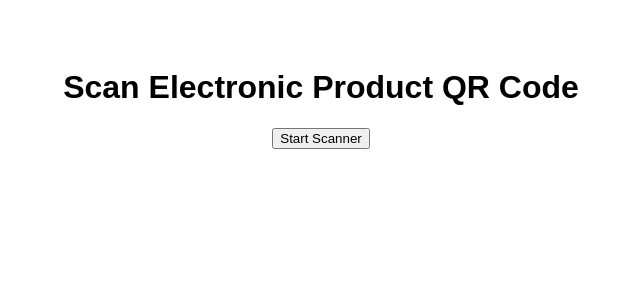
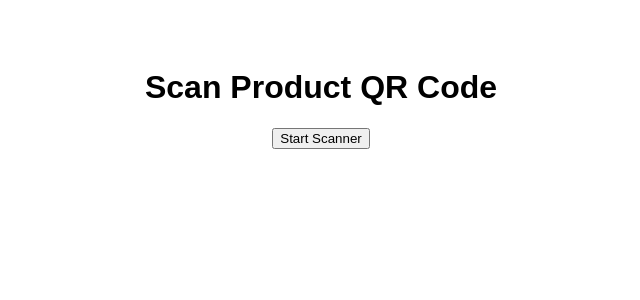
Before and after one commit to Varshini-stac/QR-Product-Trace, a Flask app: page / in a window 1280 px wide. Shown: the top 300 px of the page, without its empty margins (319-959 px from the left). Run offline with Flask 3, Linux system fonts and the light colour scheme.

Commit message:
Update index.html

```diff
--- a/templates/index.html
+++ b/templates/index.html
@@ -1,7 +1,7 @@
 <!DOCTYPE html>
 <html>
 <head>
-    <title>Electronics QR Scanner</title>
+    <title>Product QR Scanner</title>
     <script src="https://unpkg.com/html5-qrcode" type="text/javascript"></script>
     <style>
         body { font-family: Arial; text-align: center; padding: 40px; }
@@ -9,7 +9,7 @@
     </style>
 </head>
 <body>
-    <h1>Scan Electronic Product QR Code</h1>
+    <h1>Scan Product QR Code</h1>
     <button onclick="startScanner()">Start Scanner</button>
     <div id="reader" style="margin-top: 20px;"></div>
 
```
